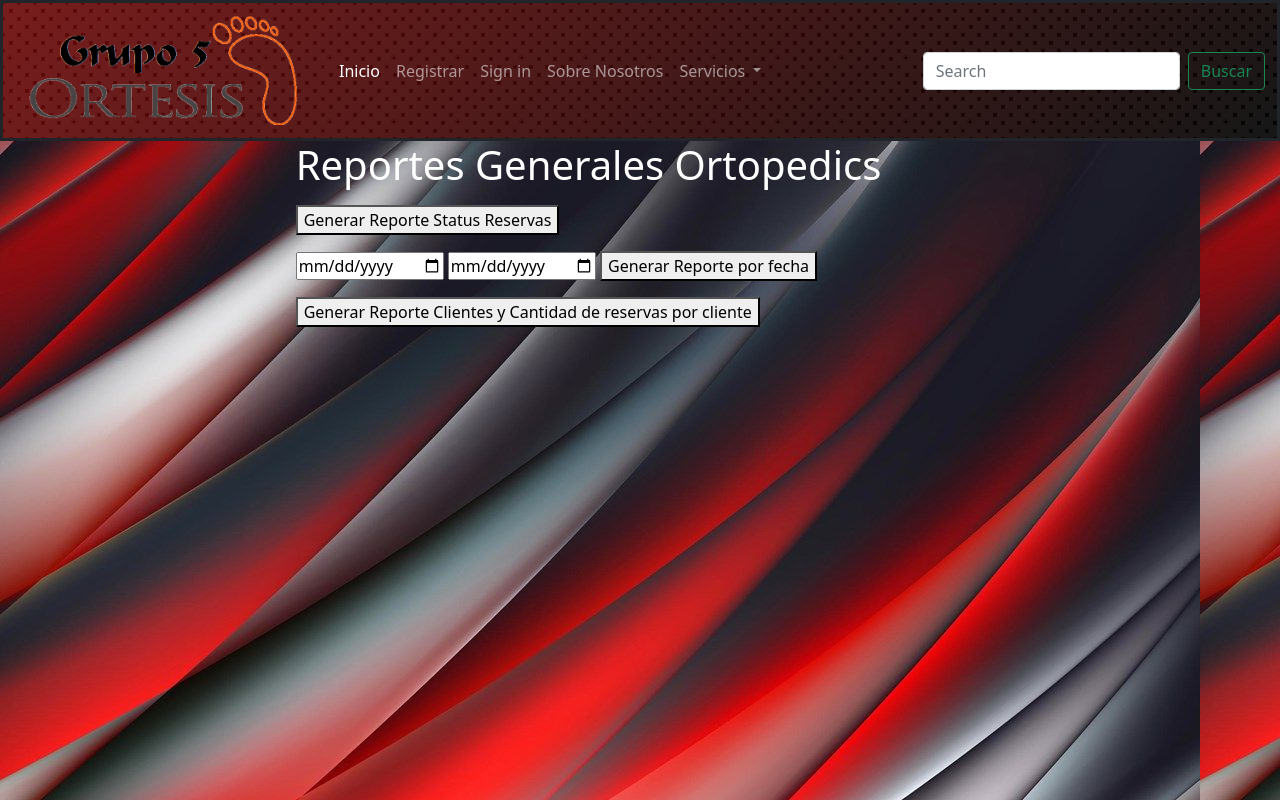
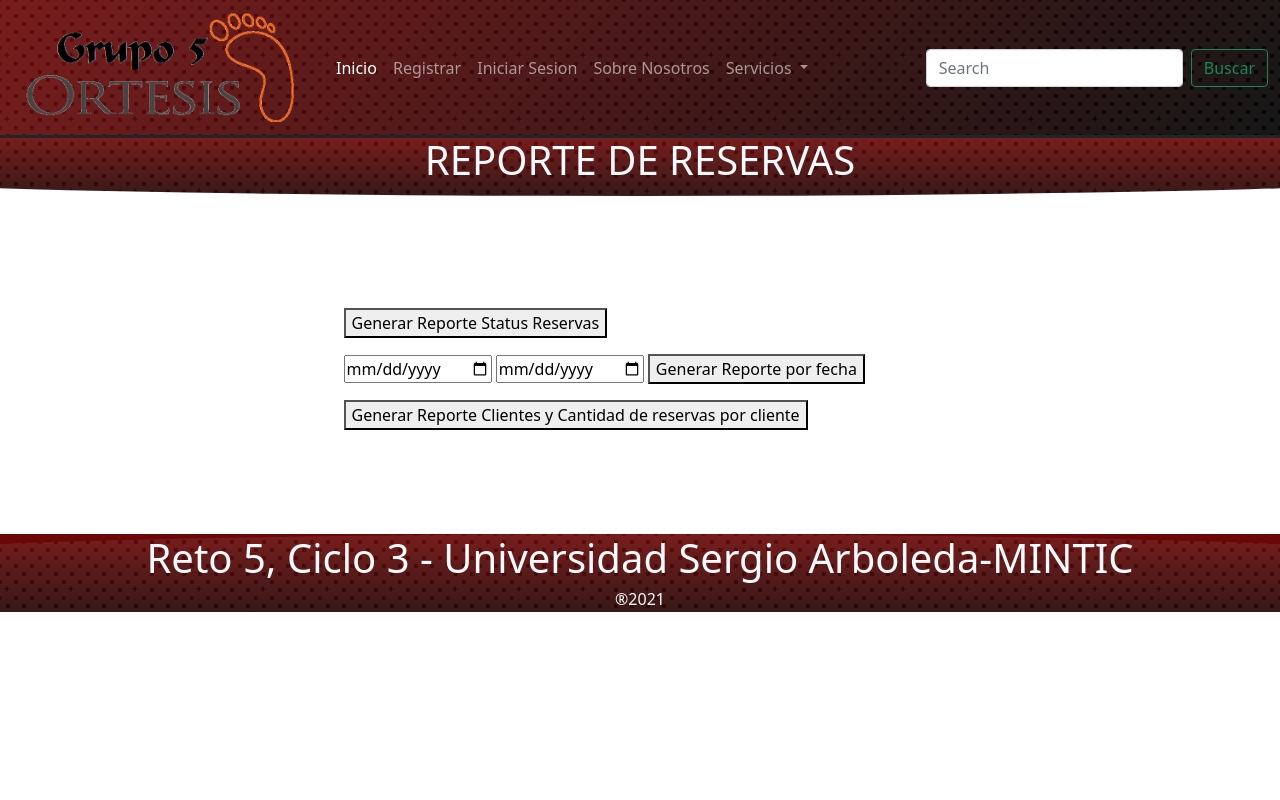
Before and after one commit to Talamaur30/Reto5_G5, a plain HTML site: page Front-R5/reportes.html in a window 1280 px wide. Drawn offline with nearby package versions, Linux system fonts and the light colour scheme.

Commit message:
detalles front

```diff
--- a/Front-R5/reportes.html
+++ b/Front-R5/reportes.html
@@ -1,5 +1,6 @@
 <!DOCTYPE html>
-<html lang="en" >
+<html lang="en">
+
 <head>
   <meta charset="UTF-8">
   <script src="https://ajax.googleapis.com/ajax/libs/jquery/3.6.0/jquery.min.js"></script>
@@ -14,32 +15,36 @@
       background: url(../images/mitad-login.jpg);
     }
 
-      .bg-white{
+    .bg-white {
       background-color: aliceblue;
     }
 
-      .border-col{
+    .border-col {
       border-radius: 5%;
 
 
     }
-      .letra{
-          font-family:monospace;
+
+    .letra {
+      font-family: monospace;
     }
   </style>
 </head>
-<body style="background: url(../images/sb3.jpg);">
+
+<body>
 
   <!-- NAVBAR-->
-  <nav class="navbar navbar-expand-lg navbar-dark bg-light border border-warning navBar border-3 border-bottom border-dark">
+  <nav class=" navbar navbar-expand-md navbar-dark  border-3 border-bottom border-dark navBar navbar fixed-top ">
+
     <div class="container-fluid">
       <a class="navbar-brand" href="#">
         <img src="images/logo.png" alt="" width="300">
       </a>
-      <button class="navbar-toggler" type="button" data-bs-toggle="collapse" data-bs-target="#navbarSupportedContent" aria-controls="navbarSupportedContent" aria-expanded="false" aria-label="Toggle navigation">
+      <button class="navbar-toggler" type="button" data-bs-toggle="collapse" data-bs-target="#navbarSupportedContent"
+        aria-controls="navbarSupportedContent" aria-expanded="false" aria-label="Toggle navigation">
         <span class="navbar-toggler-icon"></span>
       </button>
-      <div class="collapse navbar-collapse" id="navbarSupportedContent">
+      <div class="collapse navbar-collapse" id="navbarSupportedContent ">
         <ul class="navbar-nav me-auto mb-2 mb-lg-0">
           <li class="nav-item">
             <a class="nav-link active" aria-current="page" href="index.html">Inicio</a>
@@ -48,13 +53,14 @@
             <a class="nav-link" href="#">Registrar</a>
           </li>
           <li class="nav-item">
-            <a class="nav-link" href="login.html">Sign in</a>
+            <a class="nav-link" href="login.html">Iniciar Sesion</a>
           </li>
           <li class="nav-item">
             <a class="nav-link" href="#">Sobre Nosotros</a>
           </li>
           <li class="nav-item dropdown">
-            <a class="nav-link dropdown-toggle" href="#" id="navbarDropdown" role="button" data-bs-toggle="dropdown" aria-expanded="false">
+            <a class="nav-link dropdown-toggle" href="#" id="navbarDropdown" role="button" data-bs-toggle="dropdown"
+              aria-expanded="false">
               Servicios
             </a>
             <ul class="dropdown-menu" aria-labelledby="navbarDropdown">
@@ -73,20 +79,36 @@
         </form>
       </div>
     </div>
+    </div>
   </nav>
+  <!--FIN DEL NAVBAR-->
+  <br><br><br><br><br>
+  <!-- SEPARADOR INICIO-->
+  <div class="container-lg-12 pt-3">
+    <div class="row">
+      <div id="separator1">
+        <div class="content ">
+          <h3 class="text-center pt-2.5 h1 text-light  ">REPORTE DE RESERVAS</h3>
+        </div>
+      </div>
+    </div>
+  </div>
+<!-- FIN SEPARADOR INICIO -->
+<div class="container border-3">
   <div calss=text-center>
     <div class="row justify-content-center  ">
       <div class="col-7 ">
 
-    <div class="container">
-  <div class="initialtxt mb-3" ><h1
-        font-weight: normal;
-        font-size: 40px;
-        font-family: Arial;
-        text-transform: uppercase;> <p style="color:white">Reportes Generales Ortopedics</p></h1 ></div>
+        <div class="container-fluid">
+          <div class="initialtxt mb-3 mt-5">
+            <h1 font-weight: normal; font-size: 40px; font-family: Arial; text-transform: uppercase;>
+              <p style="color:white">Reportes Generales Ortopedics</p>
+            </h1>
+          </div>
 
 
-    <div class="buttonstatus mb-3"> <button onclick="traerReporteStatus()"> Generar Reporte Status Reservas </button>
+          <div class="buttonstatus mb-3"> <button onclick="traerReporteStatus()"> Generar Reporte Status Reservas
+            </button>
             <div id="resultadoStatus"></div>
           </div>
 
@@ -99,13 +121,28 @@
           </div>
 
           <div class="reprteClient mb-3">
-    <button onclick="traerReporteClientes()"> Generar Reporte Clientes y Cantidad de reservas por cliente </button>
+            <button onclick="traerReporteClientes()"> Generar Reporte Clientes y Cantidad de reservas por cliente
+            </button>
             <div id="resultadoClientes"></div>
           </div>
         </div>
       </div>
     </div>
   </div>
-<script src="../sing in/js/bootstrap.bundle.min.js"></script>
+</div>
+
+  <BR></BR><br>
+  <!-- SEPARADOR 2-->
+  <div class="container-lg-12 mt-3">
+   <div id="separator2">
+       <div class="content">
+           <h3 class="text-center  pt-2.5 h1 text-light">Reto 5, Ciclo 3 - Universidad Sergio
+               Arboleda-MINTIC</h3>
+           <h6 class="text-center pb-5  text-light"> ®2021</h6>
+       </div>
+   </div>
+ </div>
+
+  <script src="js/bootstrap.min.js"></script>
 </body>
 </html>
```
Also changed, not shown: Front-R5/category.html (+2 -1 lines), Front-R5/client.html (+2 -1 lines), Front-R5/message.html (+4 -0 lines), Front-R5/ortopedic.html (+2 -1 lines), Front-R5/reservation.html (+2 -1 lines), 1 other file. Lines whose indentation alone changed are shown as unchanged.
